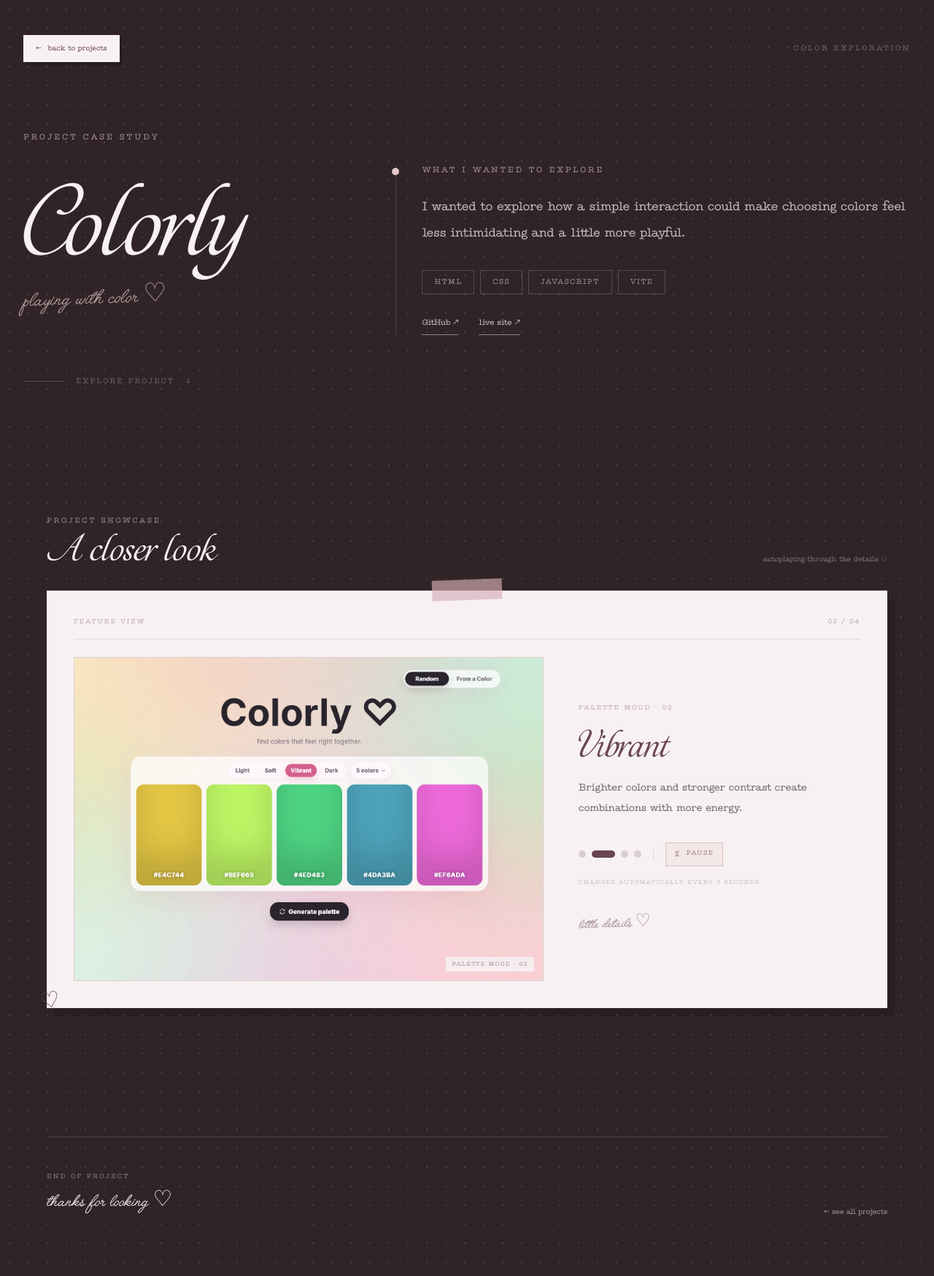
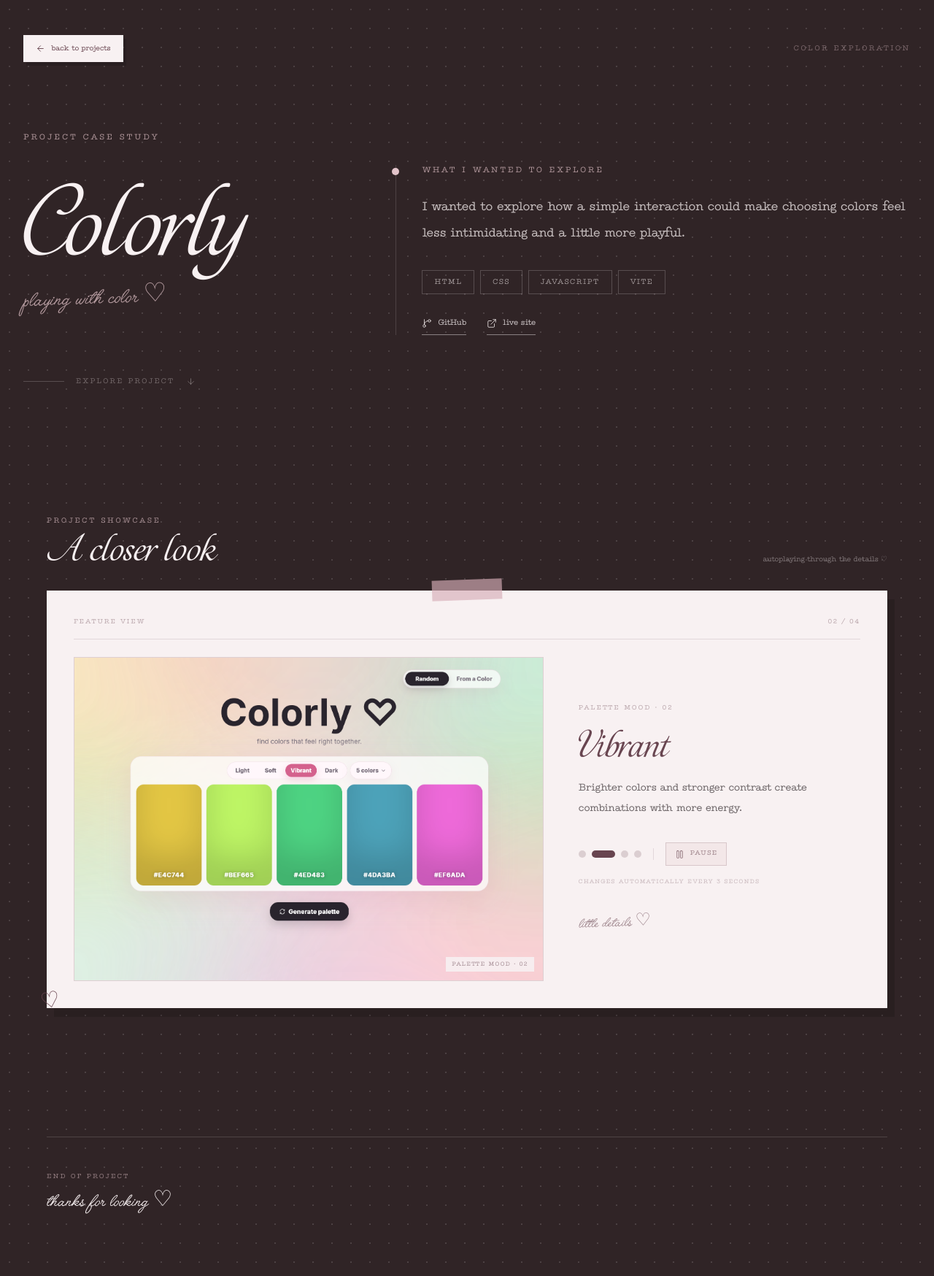
Before and after one commit to bldyonyx/Portfolio, a React app: page /projects/colorly in a window 1280 px wide. Shown: the whole page at 73% size. Built offline with nearby package versions, Linux system fonts and the light colour scheme; the HTML template or start-up script is replaced by a standard one.

Commit message:
feat: add lucide-react icons to ProjectDetails and ProjectShowcase components

```diff
--- a/package.json
+++ b/package.json
@@ -12,6 +12,7 @@
   "dependencies": {
     "@tailwindcss/vite": "^4.3.3",
     "gsap": "^3.15.0",
+    "lucide-react": "^1.45.0",
     "react": "^19.2.8",
     "react-dom": "^19.2.8",
     "react-github-calendar": "^5.0.9",
--- a/src/components/ProjectShowcase.jsx
+++ b/src/components/ProjectShowcase.jsx
@@ -1,4 +1,5 @@
 import { useEffect, useLayoutEffect, useRef, useState } from 'react'
+import { Pause, Play } from 'lucide-react'
 import gsap from 'gsap'
 
 function ProjectShowcase({ slides }) {
@@ -17,10 +18,6 @@ function ProjectShowcase({ slides }) {
 
   const activeSlide = slides[activeIndex]
 
-  /*
-    Animate the NEW content into place.
-    Only the screenshot + title/description move.
-  */
   useLayoutEffect(() => {
     const image = imageRef.current
     const changingText = changingTextRef.current
@@ -73,10 +70,6 @@ function ProjectShowcase({ slides }) {
     }
   }, [activeIndex])
 
-  /*
-    Animate the CURRENT content out,
-    then switch to the next slide.
-  */
   const changeSlide = (nextIndex, direction = 1) => {
     if (animatingRef.current) return
     if (nextIndex === activeIndexRef.current) return
@@ -122,9 +115,6 @@ function ProjectShowcase({ slides }) {
     )
   }
 
-  /*
-    Automatic next slide.
-  */
   const goToNextSlide = () => {
     if (animatingRef.current) return
 
@@ -134,9 +124,6 @@ function ProjectShowcase({ slides }) {
     changeSlide(nextIndex, 1)
   }
 
-  /*
-    Clicking a progress dot.
-  */
   const goToSlide = (index) => {
     const current = activeIndexRef.current
 
@@ -147,9 +134,6 @@ function ProjectShowcase({ slides }) {
     changeSlide(index, direction)
   }
 
-  /*
-    Autoplay every 3 seconds.
-  */
   useEffect(() => {
     clearInterval(intervalRef.current)
 
@@ -166,9 +150,6 @@ function ProjectShowcase({ slides }) {
     }
   }, [slides.length, isPaused])
 
-  /*
-    GSAP cleanup.
-  */
   useEffect(() => {
     return () => {
       gsap.killTweensOf([
@@ -228,16 +209,14 @@ function ProjectShowcase({ slides }) {
               </span>
             </div>
 
-            {/* CLIP ONLY THE ANIMATED CONTENT */}
+            {/* ANIMATED CONTENT */}
             <div className="overflow-hidden">
-
-              {/* CONTENT */}
               <div className="grid items-center gap-8 lg:grid-cols-[1.25fr_0.75fr] lg:gap-12">
 
                 {/* IMAGE AREA */}
                 <div className="relative overflow-hidden border border-wine/15 bg-cream">
 
-                  {/* SCREENSHOT MOVES */}
+                  {/* SCREENSHOT */}
                   <div ref={imageRef}>
                     <img
                       src={activeSlide.image}
@@ -246,7 +225,7 @@ function ProjectShowcase({ slides }) {
                     />
                   </div>
 
-                  {/* IMAGE LABEL — FIXED POSITION */}
+                  {/* FIXED IMAGE LABEL */}
                   <span className="absolute bottom-3 right-3 z-10 bg-paper/90 px-2 py-1 font-typewriter text-[8px] uppercase tracking-[0.18em] text-wine/60">
                     {activeSlide.eyebrow}
                   </span>
@@ -255,22 +234,14 @@ function ProjectShowcase({ slides }) {
                 {/* RIGHT SIDE */}
                 <div>
 
-                  {/*
-                    FIXED EYEBROW AREA
-
-                    "palette mood · 01"
-                    "custom palette · 04"
-
-                    can change text, but this area always
-                    occupies exactly the same height.
-                  */}
+                  {/* FIXED EYEBROW AREA */}
                   <div className="flex h-5 items-start">
                     <p className="font-typewriter text-[9px] uppercase leading-none tracking-[0.26em] text-wine/45">
                       {activeSlide.eyebrow}
                     </p>
                   </div>
 
-                  {/* ONLY TITLE + DESCRIPTION MOVE */}
+                  {/* CHANGING TEXT */}
                   <div ref={changingTextRef}>
                     <h3 className="mt-3 font-display text-4xl text-wine md:text-5xl">
                       {activeSlide.title}
@@ -281,7 +252,7 @@ function ProjectShowcase({ slides }) {
                     </p>
                   </div>
 
-                  {/* CONTROLS — FIXED */}
+                  {/* CONTROLS */}
                   <div className="mt-8 flex flex-wrap items-center gap-4">
 
                     {/* PROGRESS DOTS */}
@@ -293,12 +264,8 @@ function ProjectShowcase({ slides }) {
                           onClick={() => goToSlide(index)}
                           aria-label={`Show ${slide.title}`}
                           className={`
-                            block
-                            h-2.5
-                            rounded-full
-                            transition-all
-                            duration-500
-
+                            block h-2.5 rounded-full
+                            transition-all duration-500
                             ${
                               activeIndex === index
                                 ? 'w-8 bg-wine'
@@ -312,7 +279,7 @@ function ProjectShowcase({ slides }) {
                     {/* DIVIDER */}
                     <span className="h-4 w-px bg-wine/15" />
 
-                    {/* PAUSE / PLAY */}
+                    {/* PLAY / PAUSE */}
                     <button
                       type="button"
                       onClick={togglePause}
@@ -322,30 +289,32 @@ function ProjectShowcase({ slides }) {
                           : 'Pause slideshow'
                       }
                       className="
-                        inline-flex
-                        items-center
-                        gap-2
-                        border
-                        border-wine/20
-                        bg-cream
-                        px-3
-                        py-2
-                        font-typewriter
-                        text-[9px]
-                        uppercase
-                        tracking-[0.16em]
+                        inline-flex items-center gap-2
+                        border border-wine/20
+                        bg-cream px-3 py-2
+                        font-typewriter text-[9px]
+                        uppercase tracking-[0.16em]
                         text-wine/65
-                        transition-all
-                        duration-300
+                        transition-all duration-300
                         hover:-translate-y-0.5
                         hover:border-wine/35
                         hover:bg-pink/30
                         hover:text-wine
                       "
                     >
-                      <span className="text-[10px]">
-                        {isPaused ? '▶' : 'Ⅱ'}
-                      </span>
+                      {isPaused ? (
+                        <Play
+                          size={13}
+                          strokeWidth={1.8}
+                          aria-hidden="true"
+                        />
+                      ) : (
+                        <Pause
+                          size={13}
+                          strokeWidth={1.8}
+                          aria-hidden="true"
+                        />
+                      )}
 
                       <span>
                         {isPaused ? 'play' : 'pause'}
@@ -353,14 +322,14 @@ function ProjectShowcase({ slides }) {
                     </button>
                   </div>
 
-                  {/* STATUS — FIXED */}
+                  {/* STATUS */}
                   <p className="mt-4 font-typewriter text-[8px] uppercase tracking-[0.18em] text-wine/35">
                     {isPaused
                       ? 'showcase paused ♡'
                       : 'changes automatically every 3 seconds'}
                   </p>
 
-                  {/* DECORATION — FIXED */}
+                  {/* DECORATION */}
                   <p className="mt-8 -rotate-2 font-hand text-2xl text-wine/65">
                     little details ♡
                   </p>
--- a/src/pages/ProjectDetails.jsx
+++ b/src/pages/ProjectDetails.jsx
@@ -1,10 +1,19 @@
 import { useEffect, useState } from 'react'
-import { Link, useParams } from 'react-router-dom'
+import { Link, useNavigate, useParams } from 'react-router-dom'
+import {
+  ArrowDown,
+  ArrowLeft,
+  ArrowUp,
+  ExternalLink,
+  GitBranch,
+} from 'lucide-react'
+
 import projects from '../data/projects'
 import ProjectShowcase from '../components/ProjectShowcase'
 
 function ProjectDetails() {
   const { slug } = useParams()
+  const navigate = useNavigate()
 
   const project = projects.find((project) => project.slug === slug)
 
@@ -12,7 +21,6 @@ function ProjectDetails() {
 
   /*
     Always start a project page from the top.
-    This prevents React Router from keeping the previous scroll position.
   */
   useEffect(() => {
     window.scrollTo(0, 0)
@@ -29,12 +37,33 @@ function ProjectDetails() {
 
     handleScroll()
 
-    window.addEventListener('scroll', handleScroll, { passive: true })
+    window.addEventListener('scroll', handleScroll, {
+      passive: true,
+    })
 
     return () => {
       window.removeEventListener('scroll', handleScroll)
     }
   }, [])
+
+  /*
+    Return to the home page,
+    then scroll directly to Projects.
+  */
+  const goBackToProjects = () => {
+    navigate('/')
+
+    requestAnimationFrame(() => {
+      requestAnimationFrame(() => {
+        document
+          .getElementById('projects')
+          ?.scrollIntoView({
+            behavior: 'smooth',
+            block: 'start',
+          })
+      })
+    })
+  }
 
   if (!project) {
     return (
@@ -49,6 +78,8 @@ function ProjectDetails() {
             className="
               mt-6
               inline-flex
+              items-center
+              gap-2
               border
               border-paper/20
               bg-paper
@@ -63,7 +94,13 @@ function ProjectDetails() {
               hover:bg-pink
             "
           >
-            ← back home
+            <ArrowLeft
+              size={14}
+              strokeWidth={1.7}
+              aria-hidden="true"
+            />
+
+            <span>back home</span>
           </Link>
         </div>
       </main>
@@ -202,8 +239,10 @@ function ProjectDetails() {
           {/* TOP NAV */}
           <div className="flex items-center justify-between gap-5">
 
-            <Link
-              to="/#projects"
+            {/* BACK TO PROJECTS */}
+            <button
+              type="button"
+              onClick={goBackToProjects}
               className="
                 inline-flex
                 items-center
@@ -223,14 +262,19 @@ function ProjectDetails() {
                 hover:bg-pink
               "
             >
-              <span>←</span>
+              <ArrowLeft
+                size={13}
+                strokeWidth={1.7}
+                aria-hidden="true"
+              />
 
               <span>
                 back to projects
               </span>
-            </Link>
+            </button>
 
-            <p className="
+            <p
+              className="
                 hidden
                 font-typewriter
                 text-[10px]
@@ -238,7 +282,8 @@ function ProjectDetails() {
                 tracking-[0.28em]
                 text-pink/45
                 sm:block
-            ">
+              "
+            >
               {copy.category}
             </p>
           </div>
@@ -246,40 +291,47 @@ function ProjectDetails() {
           {/* MAIN INTRO */}
           <div className="mt-20 lg:mt-24">
 
-            <p className="
+            <p
+              className="
                 font-typewriter
                 text-[11px]
                 uppercase
                 tracking-[0.3em]
                 text-pink/75
-            ">
+              "
+            >
               project case study
             </p>
 
-            <div className="
+            <div
+              className="
                 mt-7
                 grid
                 gap-10
                 lg:grid-cols-[0.8fr_1.2fr]
                 lg:items-center
                 lg:gap-10
-            ">
+              "
+            >
 
               {/* LEFT SIDE */}
               <div>
-                <h1 className="
+                <h1
+                  className="
                     font-display
                     text-7xl
                     leading-[0.82]
                     text-paper
                     sm:text-8xl
                     lg:text-[8rem]
-                ">
+                  "
+                >
                   {project.title}
                 </h1>
 
                 {project.status && (
-                  <span className="
+                  <span
+                    className="
                       mt-6
                       inline-block
                       -rotate-2
@@ -292,19 +344,22 @@ function ProjectDetails() {
                       uppercase
                       tracking-[0.2em]
                       text-pink
-                  ">
+                    "
+                  >
                     {project.status}
                   </span>
                 )}
 
-                <p className="
+                <p
+                  className="
                     mt-7
                     -rotate-2
                     font-hand
                     text-3xl
                     text-pink/75
                     lg:text-4xl
-                ">
+                  "
+                >
                   {copy.note}
                 </p>
               </div>
@@ -313,7 +368,8 @@ function ProjectDetails() {
               <div className="relative lg:pl-9">
 
                 {/* SEPARATOR */}
-                <div className="
+                <div
+                  className="
                     absolute
                     bottom-0
                     left-0
@@ -322,10 +378,12 @@ function ProjectDetails() {
                     w-px
                     bg-paper/15
                     lg:block
-                " />
+                  "
+                />
 
                 {/* DOT */}
-                <span className="
+                <span
+                  className="
                     absolute
                     -left-[5px]
                     top-1
@@ -335,19 +393,23 @@ function ProjectDetails() {
                     rounded-full
                     bg-pink
                     lg:block
-                " />
+                  "
+                />
 
-                <p className="
+                <p
+                  className="
                     font-typewriter
                     text-[11px]
                     uppercase
                     tracking-[0.28em]
                     text-pink/75
-                ">
+                  "
+                >
                   {copy.question}
                 </p>
 
-                <p className="
+                <p
+                  className="
                     mt-6
                     max-w-2xl
                     font-typewriter
@@ -356,7 +418,8 @@ function ProjectDetails() {
                     text-paper/75
                     lg:text-[17px]
                     lg:leading-9
-                ">
+                  "
+                >
                   {copy.intro}
                 </p>
 
@@ -383,20 +446,26 @@ function ProjectDetails() {
                 </div>
 
                 {/* LINKS */}
-                <div className="
+                <div
+                  className="
                     mt-8
                     flex
                     flex-wrap
                     gap-7
                     font-typewriter
                     text-[11px]
-                ">
+                  "
+                >
 
+                  {/* GITHUB */}
                   <a
                     href={project.github}
                     target="_blank"
                     rel="noreferrer"
                     className="
+                      inline-flex
+                      items-center
+                      gap-2
                       border-b
                       border-paper/45
                       pb-1.5
@@ -407,15 +476,27 @@ function ProjectDetails() {
                       hover:text-pink
                     "
                   >
-                    GitHub ↗
+                    <GitBranch
+                      size={14}
+                      strokeWidth={1.7}
+                      aria-hidden="true"
+                    />
+
+                    <span>
+                      GitHub
+                    </span>
                   </a>
 
+                  {/* LIVE SITE */}
                   {project.demo && (
                     <a
                       href={project.demo}
                       target="_blank"
                       rel="noreferrer"
                       className="
+                        inline-flex
+                        items-center
+                        gap-2
                         border-b
                         border-paper/45
                         pb-1.5
@@ -426,7 +507,15 @@ function ProjectDetails() {
                         hover:text-pink
                       "
                     >
-                      live site ↗
+                      <ExternalLink
+                        size={14}
+                        strokeWidth={1.7}
+                        aria-hidden="true"
+                      />
+
+                      <span>
+                        live site
+                      </span>
                     </a>
                   )}
                 </div>
@@ -434,7 +523,8 @@ function ProjectDetails() {
             </div>
 
             {/* EXPLORE INDICATOR */}
-            <div className="
+            <div
+              className="
                 mt-14
                 flex
                 items-center
@@ -444,16 +534,19 @@ function ProjectDetails() {
                 uppercase
                 tracking-[0.24em]
                 text-paper/35
-            ">
+              "
+            >
               <span className="h-px w-14 bg-paper/20" />
 
               <span>
                 explore project
               </span>
 
-              <span>
-                ↓
-              </span>
+              <ArrowDown
+                size={13}
+                strokeWidth={1.7}
+                aria-hidden="true"
+              />
             </div>
           </div>
         </div>
@@ -472,61 +565,42 @@ function ProjectDetails() {
       ====================================================== */}
 
       <section className="px-6 py-20 lg:px-8">
-        <div className="
+        <div
+          className="
             mx-auto
-          flex
             max-w-6xl
-          flex-col
-          gap-8
             border-t
             border-paper/15
             pt-12
-          sm:flex-row
-          sm:items-end
-          sm:justify-between
-        ">
-
-          <div>
-            <p className="
+          "
+        >
+          <p
+            className="
               font-typewriter
               text-[9px]
               uppercase
               tracking-[0.26em]
               text-pink/60
-            ">
+            "
+          >
             end of project
           </p>
 
-            <p className="
+          <p
+            className="
               mt-3
               font-hand
               text-3xl
               text-paper
-            ">
+            "
+          >
             thanks for looking ♡
           </p>
-          </div>
-
-          <Link
-            to="/#projects"
-            className="
-              font-typewriter
-              text-[10px]
-              text-paper/60
-              transition-colors
-              duration-300
-              hover:text-pink
-            "
-          >
-            ← see all projects
-          </Link>
         </div>
       </section>
 
       {/* ======================================================
           BACK TO TOP
-          Hidden at the top of the page.
-          Appears after scrolling 450px.
       ====================================================== */}
 
       <button
@@ -546,8 +620,6 @@ function ProjectDetails() {
           border
           border-paper/20
           bg-paper
-          font-typewriter
-          text-sm
           text-wine
           shadow-[4px_5px_0_rgba(0,0,0,0.16)]
           transition-all
@@ -563,7 +635,11 @@ function ProjectDetails() {
           }
         `}
       >
-        ↑
+        <ArrowUp
+          size={16}
+          strokeWidth={1.7}
+          aria-hidden="true"
+        />
       </button>
     </main>
   )
```
Also changed, not shown: 1 other file (tests, documents, lock files or other folders). Lines whose indentation alone changed are shown as unchanged.
